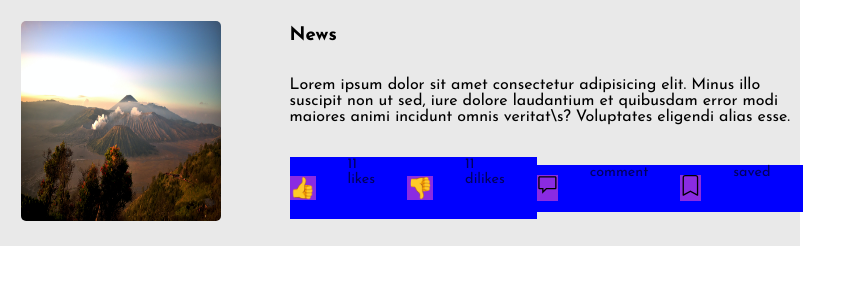
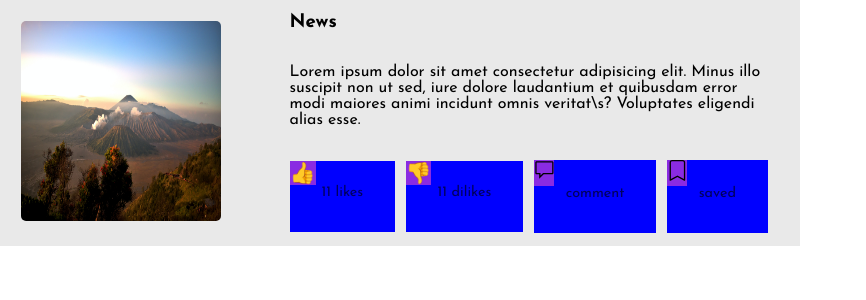
Before and after one commit to esmaelmoh/blog-mern-frontend, a React (Create React App) app: page / in a window 1280 px wide. Shown: the top 300 px of the page, without its empty margins (0-866 px from the left). Built offline with nearby package versions, Linux system fonts and the light colour scheme.

Commit message:
regular commit179

```diff
--- a/src/components/Post/Post.css
+++ b/src/components/Post/Post.css
@@ -34,10 +34,10 @@
     padding: 0 2rem
 }
 .content-container ul .btn-wrapper{
-    display: flex;
+    /* display: flex; */
     background-color: blue;
-    justify-content: center;
-    align-items: center;
+    /* justify-content: center; */
+    /* align-items: center; */
 }
 .content-container ul .btn-wrapper button{
     font-size: 1.3rem;
```
Also changed, not shown: 1 other file (tests, documents, lock files or other folders).
